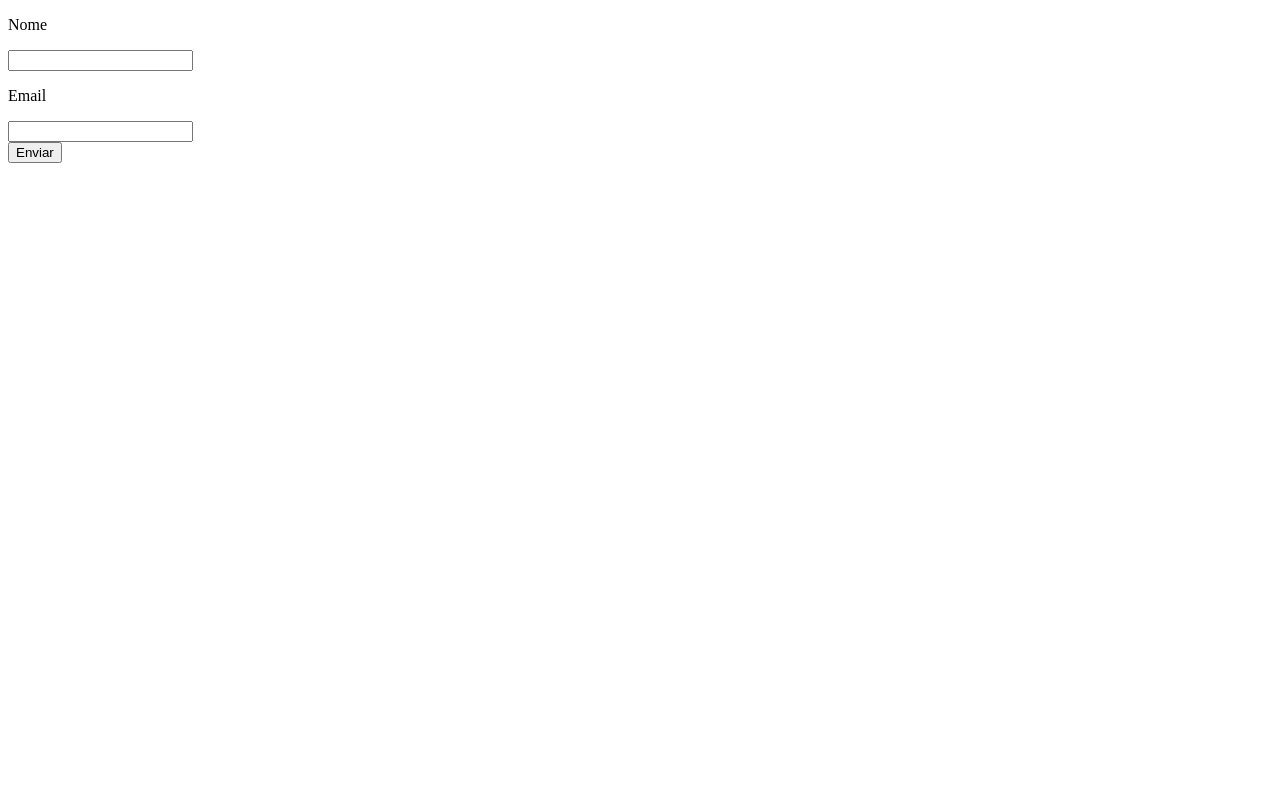
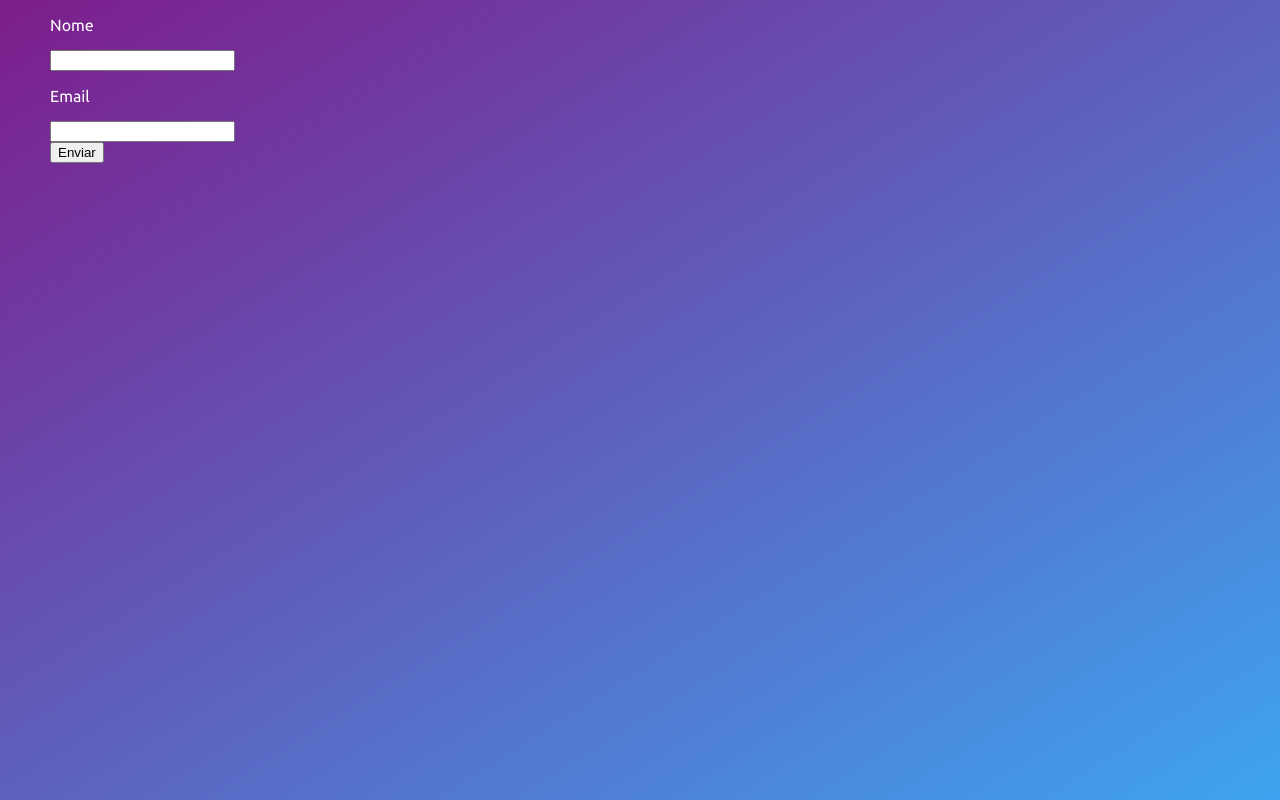
Before and after one commit to ricardosousabr/user-registration, a plain HTML site: page index.html in a window 1280 px wide. Drawn offline with Linux system fonts and the light colour scheme.

Commit message:
style: add background, change the positioning and color of the forms and list

```diff
--- a/index.html
+++ b/index.html
@@ -8,7 +8,7 @@
   <title>Lista de usuarios</title>
 </head>
 <body>
-  <div>
+  <div class="box">
     <div>
       <form id="userForm">
         <div>
--- a/styles.css
+++ b/styles.css
@@ -1,3 +1,28 @@
+@import url('https://fonts.googleapis.com/css2?family=Poppins:wght@400;700&family=Roboto:wght@100;300;400;500&family=Ubuntu&display=swap');
+
+body {
+  margin: 0;
+  height: 100vh;
+  width: 100vh;
+  background-image: linear-gradient(to bottom right, #7D1D8B, #3EA4F0);
+  font-family: 'Ubuntu', sans-serif;
+  color: white;
+}
+
+.box {
+  display: flex;
+  flex-direction: column;
+  margin-left: 50px;
+}
+
+.list {
+  padding: 0;
+}
+
+li {
+ list-style: none;
+}
+
 .editing .edit-input-name {
   display: inline;
 }
```
